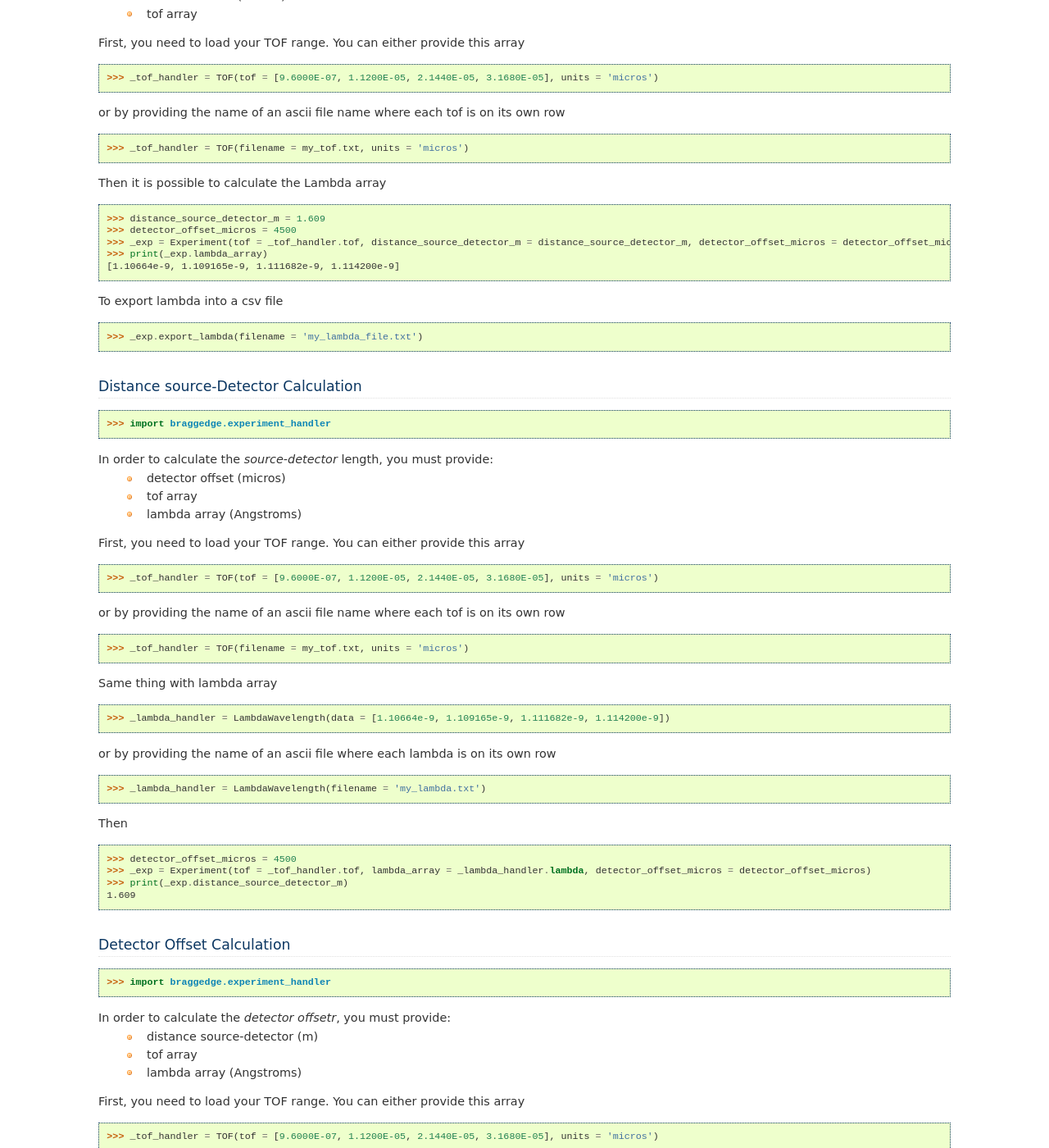
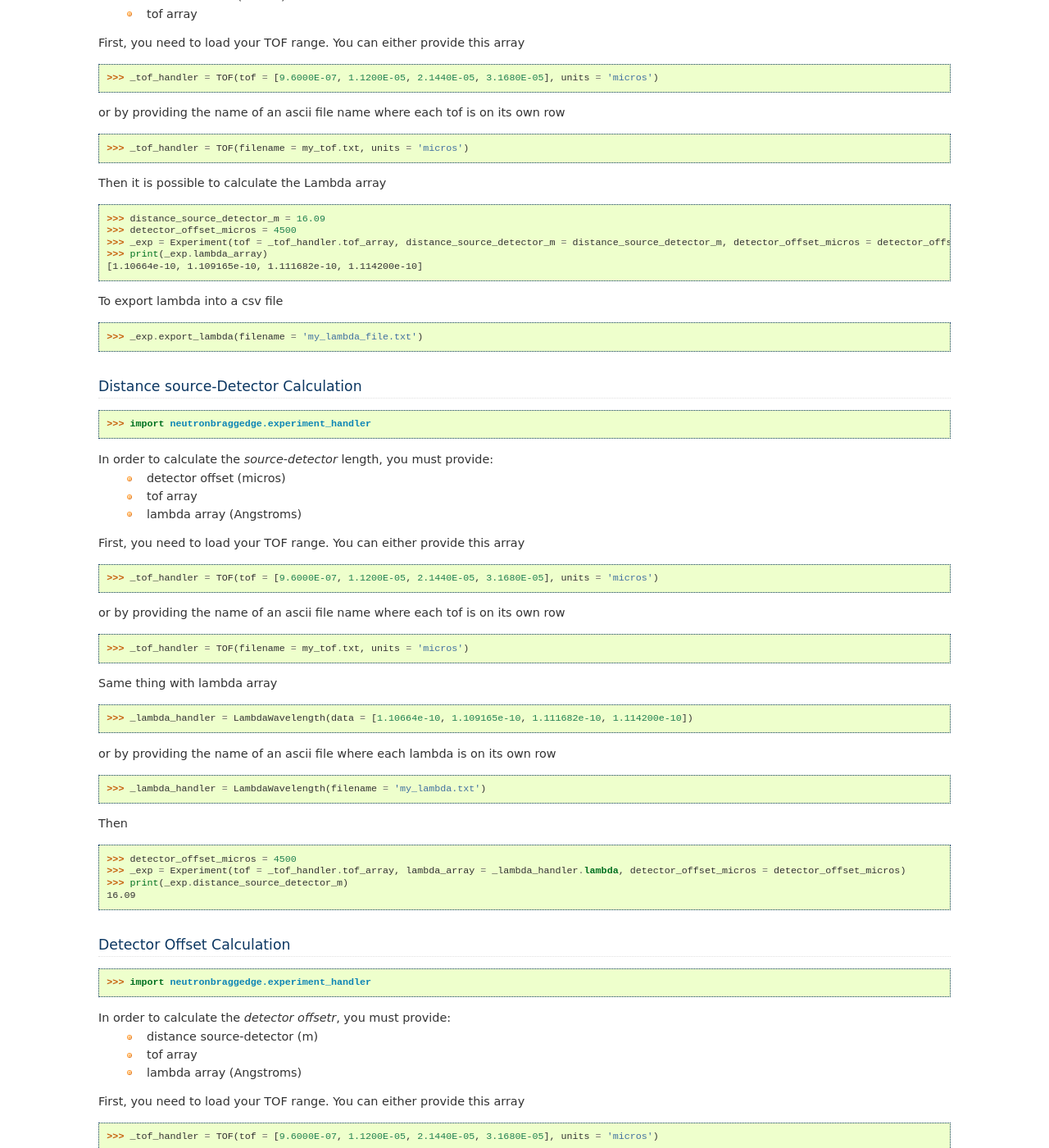
Before and after one commit to ornlneutronimaging/BraggEdge, a Sphinx documentation site: the page built from docs/demo.rst, in a window 1280 px wide and 1400 px high, scrolled down 1140 px. Shown: the whole window at 82% size. Built offline with Sphinx 7.4.7, drawn with Linux system fonts in a browser that asks for light colours; some of the changed text lies outside the part shown.

Commit message:
Fixed documentation

```diff
--- a/docs/api.rst
+++ b/docs/api.rst
@@ -1,5 +1,5 @@
 The API Reference
 =================
 
-.. automodule:: braggedge.braggedge
+.. automodule:: neutronbraggedge.braggedge
     :members:
--- a/docs/braggedges_handler.rst
+++ b/docs/braggedges_handler.rst
@@ -1,8 +1,8 @@
 The BraggEdges Handler Reference
 ================================
 
-.. automodule:: braggedge.braggedges_handler.braggedge_calculator
+.. automodule:: neutronbraggedge.braggedges_handler.braggedge_calculator
     :members:
 
-.. automodule:: braggedge.braggedges_handler.structure_handler
+.. automodule:: neutronbraggedge.braggedges_handler.structure_handler
     :members:
--- a/docs/demo.rst
+++ b/docs/demo.rst
@@ -1,12 +1,12 @@
 How to use This library
 =======================
 
->>> import braggedge
+>>> import neutronbraggedge
 
 From **python**, first you need to import the package
 
 
->>> from braggedge.braggedge import BraggEdge
+>>> from neutronbraggedge.braggedge import BraggEdge
 
 Metadata of Elements
 --------------------
@@ -52,7 +52,7 @@ Using local metadata Table: True
 Lambda Calculation
 ------------------
 
->>> import braggedge.experiment_handler
+>>> import neutronbraggedge.experiment_handler
 
 In order to convert a TOF range into lambda, you will need to provide:
  - distance source-detector (in meters)
@@ -69,11 +69,11 @@ or by providing the name of an ascii file name where each tof is on its own row
 
 Then it is possible to calculate the Lambda array
 
->>> distance_source_detector_m = 1.609
+>>> distance_source_detector_m = 16.09
 >>> detector_offset_micros = 4500
->>> _exp = Experiment(tof = _tof_handler.tof, distance_source_detector_m = distance_source_detector_m, detector_offset_micros = detector_offset_micros)
+>>> _exp = Experiment(tof = _tof_handler.tof_array, distance_source_detector_m = distance_source_detector_m, detector_offset_micros = detector_offset_micros)
 >>> print(_exp.lambda_array)
-[1.10664e-9, 1.109165e-9, 1.111682e-9, 1.114200e-9]
+[1.10664e-10, 1.109165e-10, 1.111682e-10, 1.114200e-10]
 
 To export lambda into a csv file
 
@@ -83,7 +83,7 @@ To export lambda into a csv file
 Distance source-Detector Calculation
 ------------------------------------
 
->>> import braggedge.experiment_handler
+>>> import neutronbraggedge.experiment_handler
 
 In order to calculate the *source-detector* length, you must provide:
  - detector offset (micros)
@@ -100,7 +100,7 @@ or by providing the name of an ascii file name where each tof is on its own row
 
 Same thing with lambda array
 
->>> _lambda_handler = LambdaWavelength(data = [1.10664e-9, 1.109165e-9, 1.111682e-9, 1.114200e-9])
+>>> _lambda_handler = LambdaWavelength(data = [1.10664e-10, 1.109165e-10, 1.111682e-10, 1.114200e-10])
 
 or by providing the name of an ascii file where each lambda is on its own row
 
@@ -109,15 +109,15 @@ or by providing the name of an ascii file where each lambda is on its own row
 Then
 
 >>> detector_offset_micros = 4500
->>> _exp = Experiment(tof = _tof_handler.tof, lambda_array = _lambda_handler.lambda, detector_offset_micros = detector_offset_micros)
+>>> _exp = Experiment(tof = _tof_handler.tof_array, lambda_array = _lambda_handler.lambda, detector_offset_micros = detector_offset_micros)
 >>> print(_exp.distance_source_detector_m)
-1.609
+16.09
 
 
 Detector Offset Calculation
 ---------------------------
 
->>> import braggedge.experiment_handler
+>>> import neutronbraggedge.experiment_handler
 
 In order to calculate the *detector offsetr*, you must provide:
  - distance source-detector (m)
@@ -142,7 +142,7 @@ or by providing the name of an ascii file where each lambda is on its own row
 
 Then
 
->>> distance_source_detector_m = 1.409
->>> _exp = Experiment(tof = _tof_handler.tof, lambda_array = _lambda_handler.lambda, distance_source_detector_m = distance_source_detector_m)
+>>> distance_source_detector_m = 14.09
+>>> _exp = Experiment(tof = _tof_handler.tof_array, lambda_array = _lambda_handler.lambda, distance_source_detector_m = distance_source_detector_m)
 >>> print(_exp.detector_offset_micros)
 4500
--- a/docs/experiment_handler.rst
+++ b/docs/experiment_handler.rst
@@ -1,11 +1,11 @@
 The Experiment Handler Reference
 ================================
 
-.. automodule:: braggedge.experiment_handler.experiment
+.. automodule:: neutronbraggedge.experiment_handler.experiment
     :members:
 
-.. automodule:: braggedge.experiment_handler.tof
+.. automodule:: neutronbraggedge.experiment_handler.tof
     :members:
 
-.. automodule:: braggedge.experiment_handler.lambda_wavelength
+.. automodule:: neutronbraggedge.experiment_handler.lambda_wavelength
     :members:
--- a/docs/material_handler.rst
+++ b/docs/material_handler.rst
@@ -1,11 +1,11 @@
 The Material Handler Reference
 ==============================
 
-.. automodule:: braggedge.material_handler.retrieve_material_metadata
+.. automodule:: neutronbraggedge.material_handler.retrieve_material_metadata
     :members:
 
-.. automodule:: braggedge.material_handler.retrieve_metadata_table
+.. automodule:: neutronbraggedge.material_handler.retrieve_metadata_table
     :members:
 
-.. automodule:: braggedge.material_handler.config
+.. automodule:: neutronbraggedge.config
     :members:
--- a/docs/utilities.rst
+++ b/docs/utilities.rst
@@ -1,5 +1,5 @@
 The Utilities Reference
 =======================
 
-.. automodule:: braggedge.utilities
+.. automodule:: neutronbraggedge.utilities
     :members:
```
Also changed, not shown: 1 other file.
